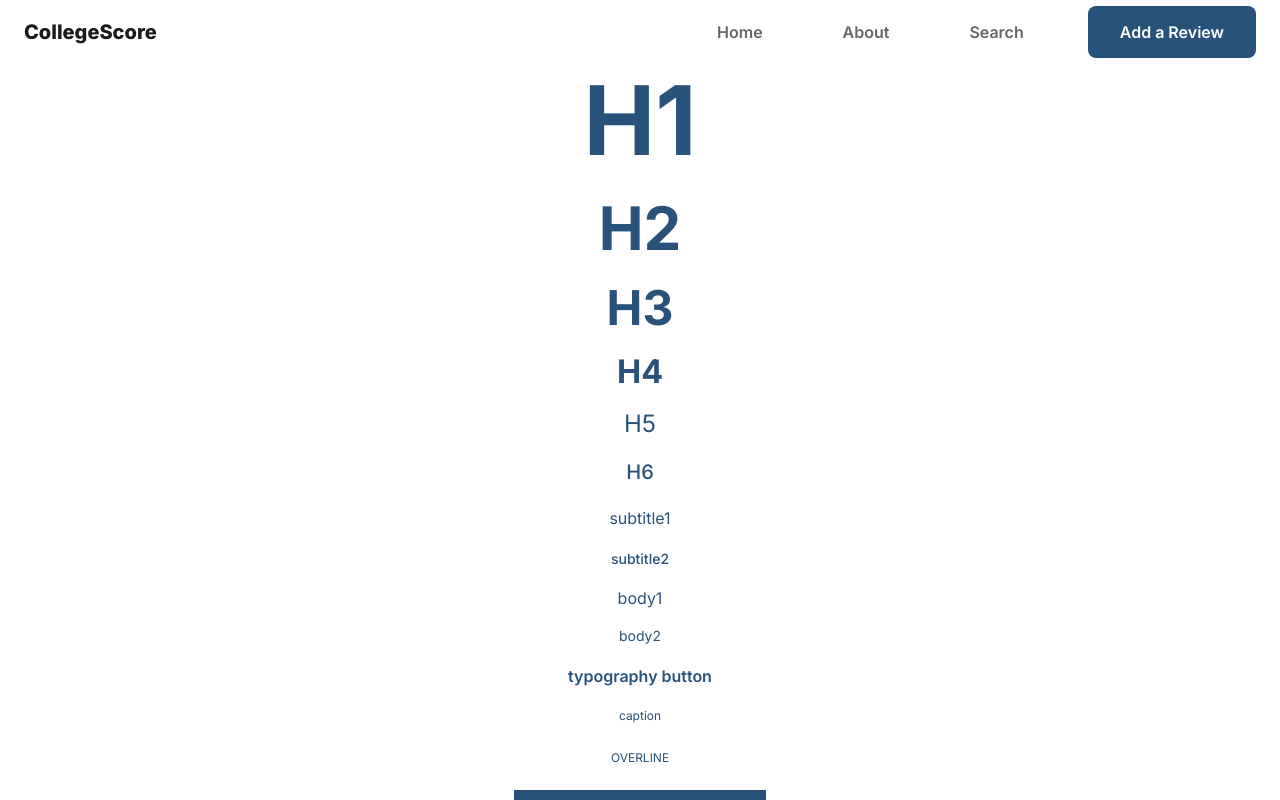
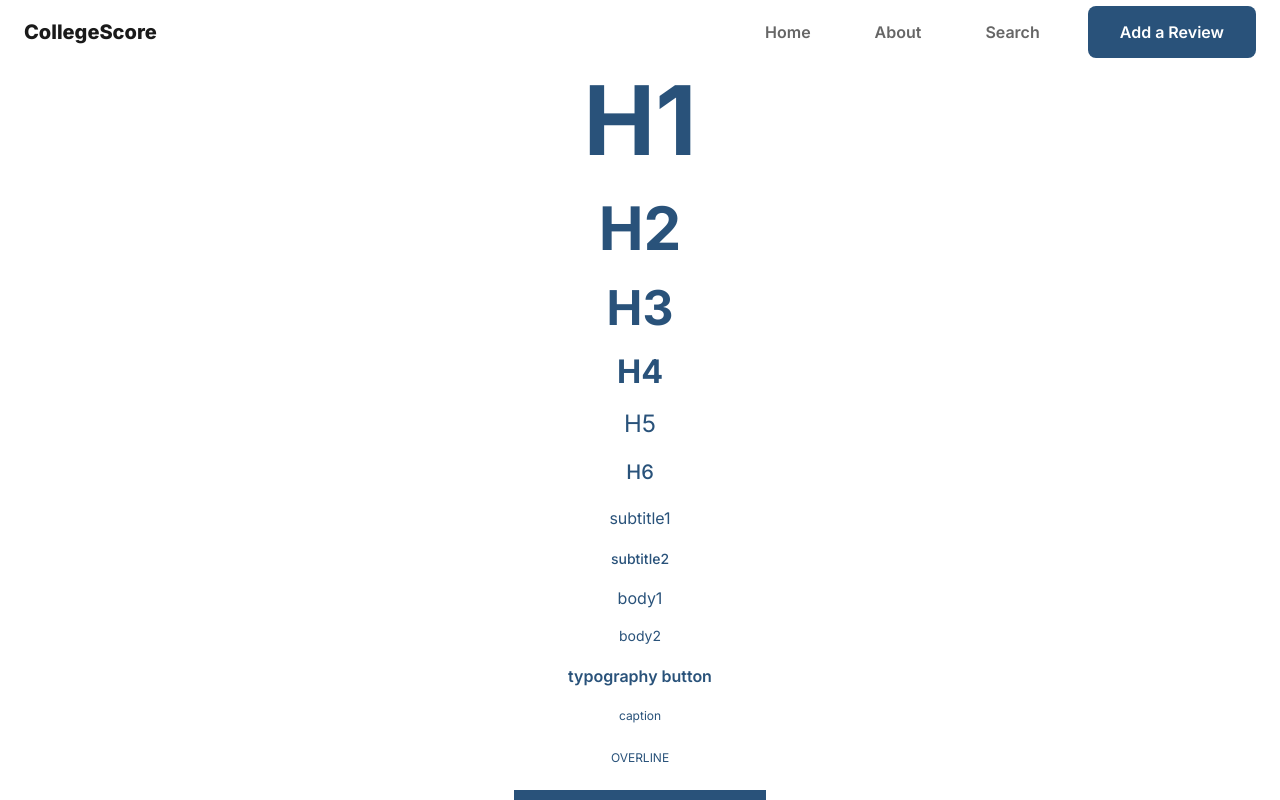
Before and after one commit to collegescore/frontend, a React (Create React App) app: page / in a window 1280 px wide. Shown: the top 800 px of the page. Built offline with nearby package versions, Linux system fonts and the light colour scheme.

Commit message:
adjust nav items fontweight and gap

```diff
--- a/src/components/header.js
+++ b/src/components/header.js
@@ -65,12 +65,13 @@ function Header() {
           </Typography>
 
           {/* --- DESKTOP NAV --- */}
-          <Box component="nav" sx={{ display: { xs: 'none', md: 'flex' }, gap: 2, alignItems: 'center' }}>
+          <Box component="nav" sx={{ display: { xs: 'none', md: 'flex' }, alignItems: 'center' }}>
             {navLinks.map((item) => (
               <Button
                 key={item.title}
                 href={item.path}
                 sx={{
+                  fontWeight: 600,
                   color: 'grayscale.main',
                   '&:hover': {
                     color: 'grayscale.dark',
```
